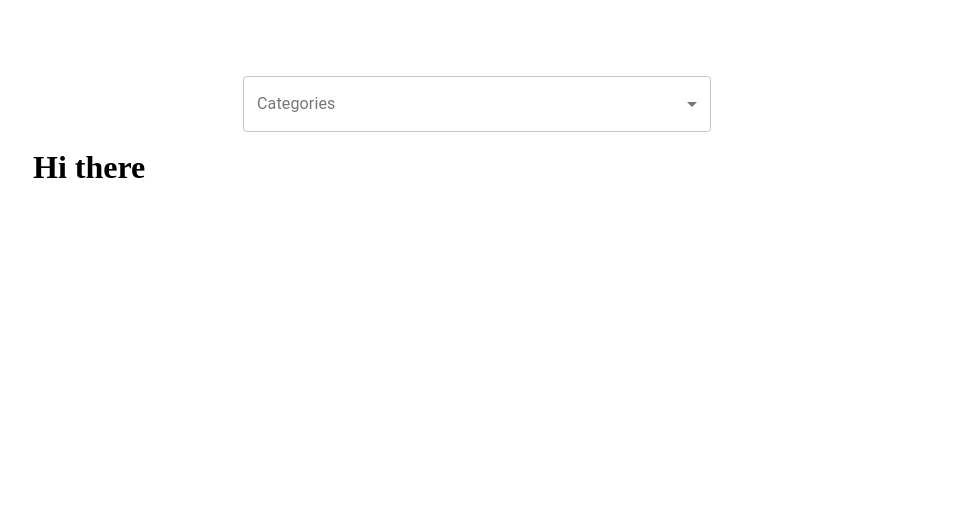
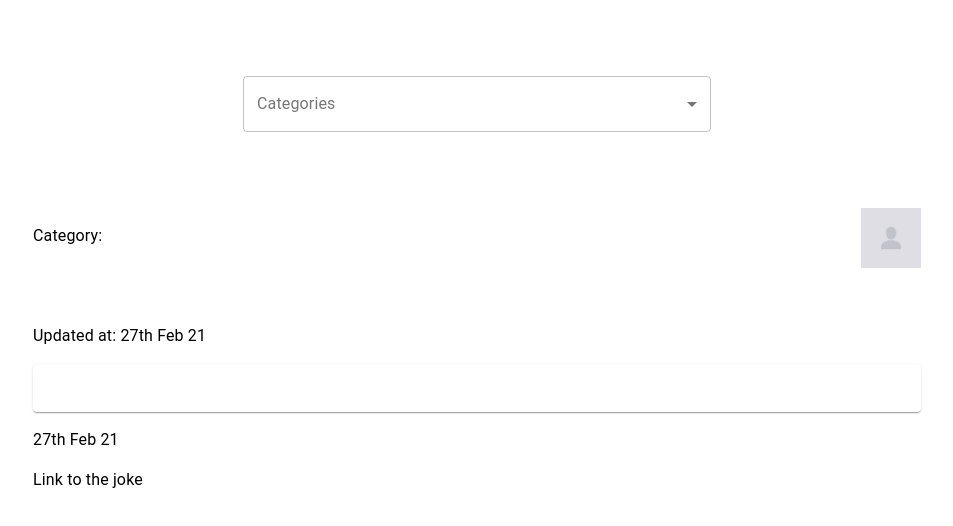
Before and after one commit to brungo1995/chuk-apollo-client, a React (Create React App) app in the folder chuck-apollo-client/: page / in a window 1280 px wide. Shown: the top 526 px of the page, without its empty margins (163-1116 px from the left). Built offline with nearby package versions, Linux system fonts and the light colour scheme; the HTML template or start-up script is replaced by a standard one.

Commit message:
add:detail page: added detail page

```diff
--- a/chuck-apollo-client/src/Domain/Entities/MainContext.ts
+++ b/chuck-apollo-client/src/Domain/Entities/MainContext.ts
@@ -1,9 +1,13 @@
 import { ICategory } from "./Category";
+import { IJoke } from "./Joke";
 
 export interface IMainContext {
     loading: boolean;
     error: string;
+    joke: IJoke;
+    searchByCategoryname: string;
     categories: ICategory[];
     category: ICategory;
     setCategory(category: ICategory): void
+    setSearchByCategoryname(name: string): void
 }
--- a/chuck-apollo-client/src/Views/home/home.tsx
+++ b/chuck-apollo-client/src/Views/home/home.tsx
@@ -12,11 +12,10 @@ import { ICategory } from '../../Domain/Entities/Category';
 
 function Home() {
     const classes = HomeStyles();
-    const { categories, loading, category, setCategory } = useContext(MainContext)
+    const { categories, loading, searchByCategoryname, setSearchByCategoryname } = useContext(MainContext)
 
-    const handleChange = (event: React.ChangeEvent<{ value: unknown, name?: string | undefined }>) => {
-        const name = event.target.name || "name";
-        setCategory({ ...category, [name]: event.target.value })
+    const handleChange = (event: React.ChangeEvent<any>) => {
+        setSearchByCategoryname(event.target.value)
     };
 
     return (
@@ -30,7 +29,7 @@ function Home() {
                         <Select
                             labelId="demo-simple-select-outlined-label"
                             id="demo-simple-select-outlined"
-                            value={category?.name || ""}
+                            value={searchByCategoryname || ""}
                             onChange={handleChange}
                             label="Age"
                             name="name"
--- /dev/null
+++ b/chuck-apollo-client/src/Views/joke_detail/joke_detail.styles.tsx
@@ -0,0 +1,32 @@
+import { createStyles, makeStyles, Theme } from '@material-ui/core/styles';
+
+export const JokeDetailStyles = makeStyles((theme: Theme) =>
+    createStyles({
+        container: {
+            marginTop: theme.spacing(10),
+        },
+
+        root: {
+            flexGrow: 1,
+        },
+
+        paper: {
+            padding: theme.spacing(3),
+            // textAlign: 'center',
+            color: theme.palette.text.secondary,
+            marginTop: theme.spacing(2),
+            lineHeight: 1.5
+        },
+
+        typography: {
+            marginTop: theme.spacing(2)
+        },
+        rootMedia: {
+            maxWidth: 345,
+        },
+        media: {
+            height: 140,
+        },
+
+    }),
+);
--- a/chuck-apollo-client/src/Views/joke_detail/joke_detail.tsx
+++ b/chuck-apollo-client/src/Views/joke_detail/joke_detail.tsx
@@ -1,16 +1,45 @@
-import React from 'react'
-import { Container, Grid } from '@material-ui/core'
+import React, { useContext } from 'react'
+import { Container, Grid, Paper, Typography } from '@material-ui/core';
+import { JokeDetailStyles } from "./joke_detail.styles"
+import moment from "moment";
+import placeholderImage from "../../assets/placeholder_image.jpg"
 
+import { MainContext } from "../../context_providers/main_context";
 const JokeDetail = () => {
+    const classes = JokeDetailStyles();
+    const { joke } = useContext(MainContext);
+    const { categories, created_at, icon_url, id, updated_at, url, value } = joke
+
+
     return (
         <div>
-            <Container>
-                <Grid container spacing={3} style={{
-                    // justifyContent: 'center'
-                }}>
-
-                    <h1>  Hi there</h1>
-
+            <Container className={classes.container} >
+                <Grid container spacing={3} >
+                    <div className={classes.root}>
+                        <Grid container spacing={5}>
+                            <Grid item xs={12} style={{
+                                display: "flex",
+                                justifyContent: 'space-between'
+                            }}>
+                                <Typography className={classes.typography}>Category: {categories}</Typography>
+                                <img
+                                    src={icon_url || placeholderImage}
+                                    alt="joke icon"
+                                    style={{
+                                        display: "block",
+                                        height: icon_url ? "fit-content" : "60px"
+                                    }} />
+                            </Grid>
+                            <Grid item xs={12}  >
+                                <Typography className={classes.typography}>Updated at: {moment(created_at).format("Do MMM  YY")}</Typography>
+                                <Paper className={classes.paper}>{joke.value}</Paper>
+                                <Typography className={classes.typography}>{moment(updated_at).format("Do MMM  YY")}</Typography>
+                                <Typography className={classes.typography}>
+                                    <a href={url} style={{ textDecoration: "none", color: "black" }} target="blank">Link to the joke</a>
+                                </Typography>
+                            </Grid>
+                        </Grid>
+                    </div>
                 </Grid>
             </Container>
         </div>
--- a/chuck-apollo-client/src/context_providers/main_context.tsx
+++ b/chuck-apollo-client/src/context_providers/main_context.tsx
@@ -1,9 +1,9 @@
 import React, { useState, useEffect, createContext } from 'react';
 import { ICategory } from "../Domain/Entities/Category";
-// import { IJoke } from "../Domain/Entities/Joke";
+import { IJoke } from "../Domain/Entities/Joke";
 import { IMainContext } from "../Domain/Entities/MainContext";
 import { ApolloClient, InMemoryCache } from '@apollo/client';
-import { gql, } from '@apollo/client';
+import { gql } from '@apollo/client';
 
 // import CategoryRepository from "../Data/Repositories/CategoryRepository";
 
@@ -18,6 +18,8 @@ export function MainProvider({ children = null }: React.PropsWithChildren<{}>) {
 
     const [categories, setCategories] = useState<ICategory[]>([]);
     const [category, setCategory] = useState<ICategory>({} as ICategory);
+    const [joke, setJoke] = useState<IJoke>({} as IJoke);
+    const [searchByCategoryname, setSearchByCategoryname] = useState<string>("");
     const [loading, setLoading] = useState<boolean>(false);
     const [error, setError] = useState<string>("");
 
@@ -26,8 +28,8 @@ export function MainProvider({ children = null }: React.PropsWithChildren<{}>) {
     }, []);
 
     useEffect(() => {
-        category?.name && getRandomJokeByCategory();
-    }, [category]);
+        searchByCategoryname !== "" && getRandomJokeByCategory();
+    }, [searchByCategoryname]);
 
     async function getJokeCategories(): Promise<void> {
         setLoading(true)
@@ -52,31 +54,30 @@ export function MainProvider({ children = null }: React.PropsWithChildren<{}>) {
     }
 
     async function getRandomJokeByCategory(): Promise<void> {
-        console.log(category)
-        // const { data, error } = await client.query({
-        //     query: gql`
-        //         query($category: String!){
-        //             randomJoke(category: $category){
-        //                 categories
-        //                 created_at
-        //                 icon_url
-        //                 id
-        //                 updated_at
-        //                 url
-        //                 value
+        const { data, error } = await client.query({
+            query: gql`
+                query getRandomJoke($category: String! = "${searchByCategoryname}"){
+                    randomJoke(category: $category){
+                        categories
+                        created_at
+                        icon_url
+                        id
+                        updated_at
+                        url
+                        value
 
-        //             }
-        //         }
-        //     `
-        // });
+                    }
+                }
+            `
+        });
 
-        // if (error) {
-        //     setError(error.message);
-        //     return
-        // }
+        if (error) {
+            setError(error.message);
+            return
+        }
 
-        // const apiCategory: ICategory = data.category
-        // setCategory(apiCategory)
+        const apiJoke: IJoke = data.randomJoke
+        setJoke(apiJoke);
     }
 
     return (
@@ -86,7 +87,10 @@ export function MainProvider({ children = null }: React.PropsWithChildren<{}>) {
                 error,
                 categories,
                 category,
-                setCategory
+                searchByCategoryname,
+                joke,
+                setCategory,
+                setSearchByCategoryname
             }}>
             {children}
         </MainContext.Provider>
```
Also changed, not shown: chuck-apollo-client/src/Domain/Entities/Joke.ts (+7 -7 lines), chuck-apollo-client/src/assets/placeholder_image.jpg (added).
